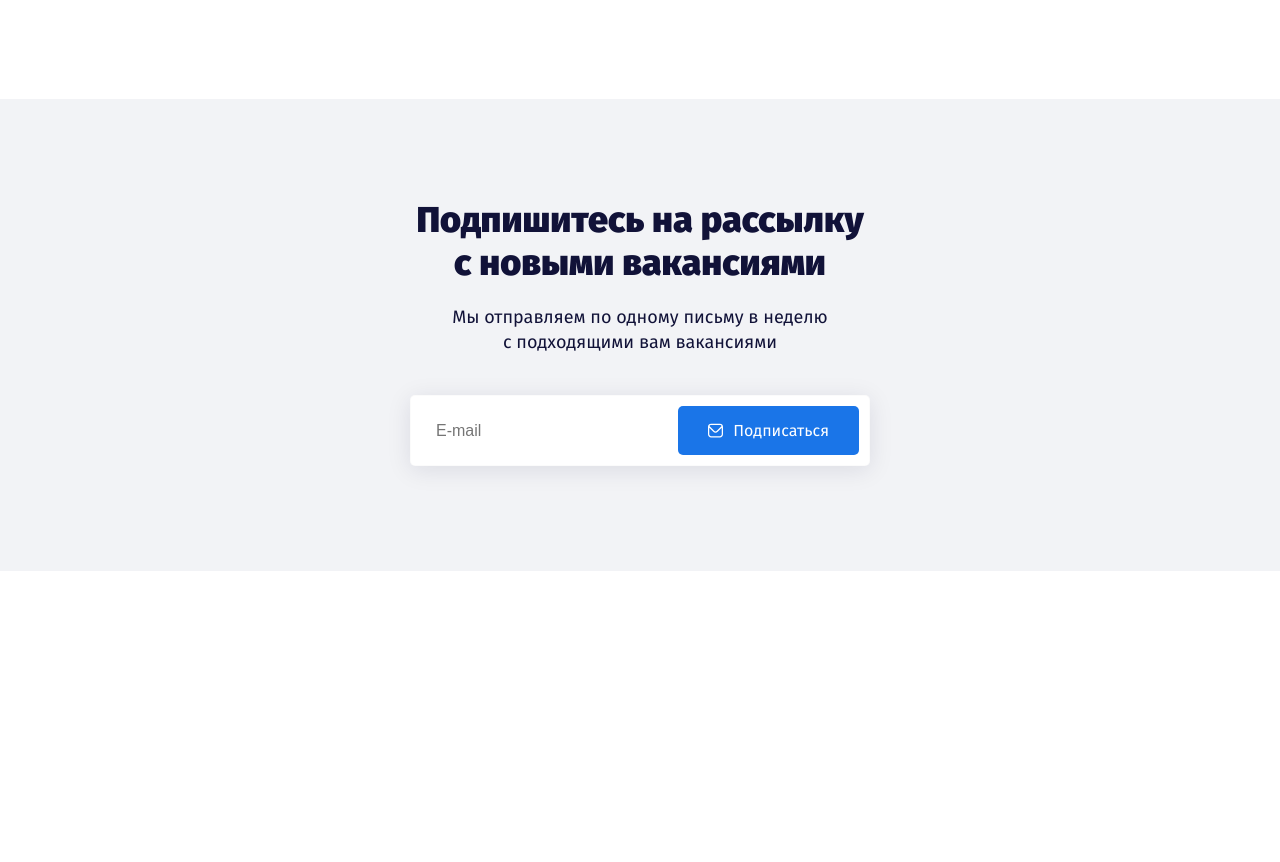
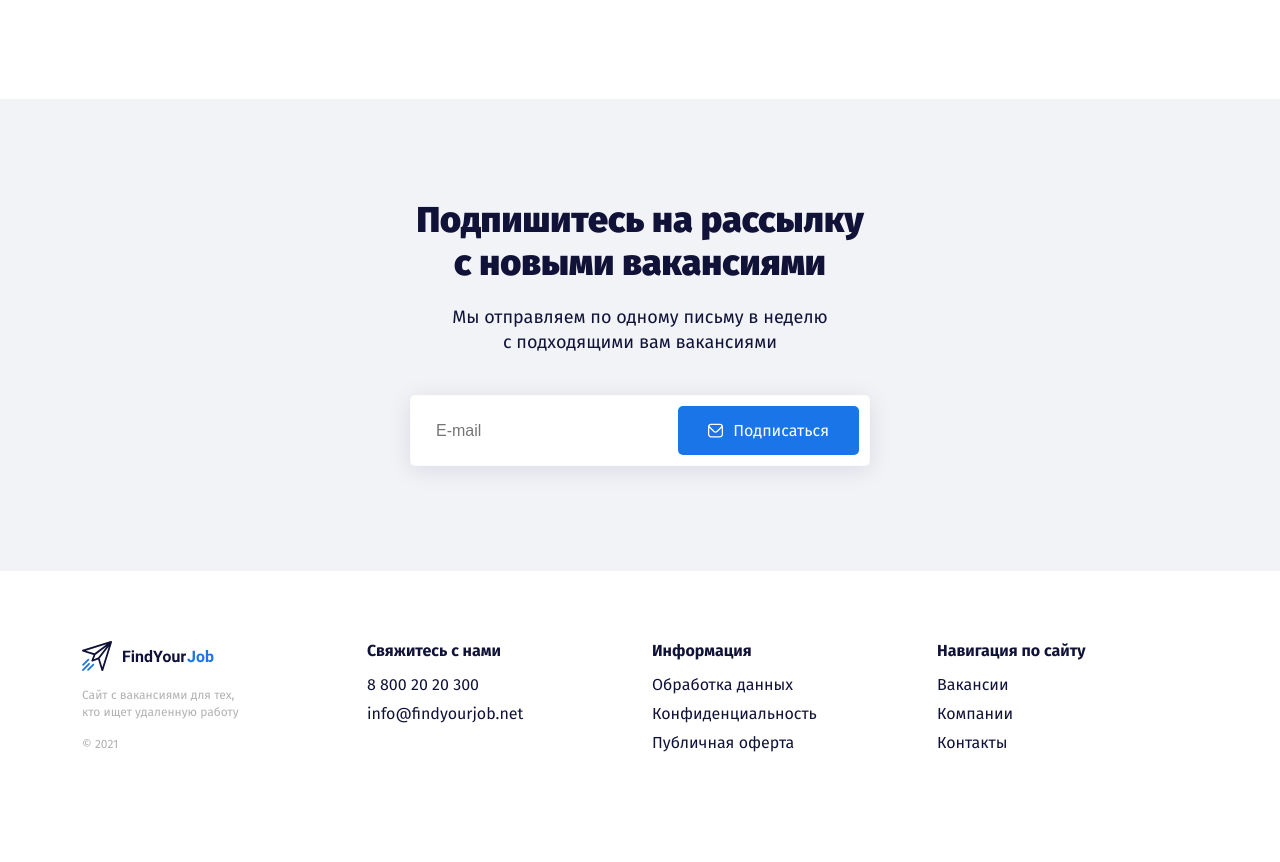
Before and after one commit to NoblFriend/FindYourJob, a plain HTML site: page index.html in a window 1280 px wide. Shown: the part 1944-2806 px from the top of the page. Before the commit the page ends 2515 px from the top, so only its background shows below. Drawn offline with Linux system fonts and the light colour scheme.

Commit message:
Add files via upload
footer added

```diff
--- a/css/style.css
+++ b/css/style.css
@@ -226,3 +226,38 @@ body {
   line-height: 140%;
   margin-bottom: 40px;
 }
+
+.footer {
+  padding-top: 70px;
+  padding-bottom: 100px;
+}
+
+.footer-description,
+.footer-copyright {
+  font-size: 12px;
+  line-height: 140%;
+  color: #b2b2b2;
+}
+
+.footer-title {
+  margin-top: 0;
+  margin-bottom: 15px;
+  font-weight: bold;
+  font-size: 16px;
+  line-height: 19px;
+}
+
+.footer-list {
+  padding: 0;
+  margin: 0;
+  list-style: none;
+}
+
+.footer-list-link {
+  display: block;
+  margin-bottom: 10px;
+  font-size: 16px;
+  line-height: 19px;
+  color: #111238;
+  text-decoration: none;
+}
--- a/index.html
+++ b/index.html
@@ -186,5 +186,40 @@
         </form>
       </div>
     </section>
+    <footer class="footer">
+      <div class="container">
+        <div class="row">
+          <div class="col-3">
+            <img src="img/logo.svg" alt="logo: find your job" class="footer-logo" />
+            <p class="footer-description">Сайт с вакансиями для тех,<br />кто ищет удаленную работу</p>
+            <span class="footer-copyright">© 2021</span>
+          </div>
+          <div class="col-3">
+            <h3 class="footer-title">Свяжитесь с нами</h3>
+            <!-- ul.footer-list>(li.footer-list-item>a.footer-list-link)*2 -->
+            <ul class="footer-list">
+              <li class="footer-list-item"><a href="tel:+78002020300" class="footer-list-link">8 800 20 20 300</a></li>
+              <li class="footer-list-item"><a href="mailto:info@findyourjob.net" class="footer-list-link">info@findyourjob.net</a></li>
+            </ul>
+          </div>
+          <div class="col-3">
+            <h3 class="footer-title">Информация</h3>
+            <ul class="footer-list">
+              <li class="footer-list-item"><a href="#" class="footer-list-link">Обработка данных</a></li>
+              <li class="footer-list-item"><a href="#" class="footer-list-link">Конфиденциальность</a></li>
+              <li class="footer-list-item"><a href="#" class="footer-list-link">Публичная оферта</a></li>
+            </ul>
+          </div>
+          <div class="col-3">
+            <h3 class="footer-title">Навигация по сайту</h3>
+            <ul class="footer-list">
+              <li class="footer-list-item"><a href="#" class="footer-list-link">Вакансии</a></li>
+              <li class="footer-list-item"><a href="#" class="footer-list-link">Компании</a></li>
+              <li class="footer-list-item"><a href="#" class="footer-list-link">Контакты</a></li>
+            </ul>
+          </div>
+        </div>
+      </div>
+    </footer>
   </body>
 </html>
```
